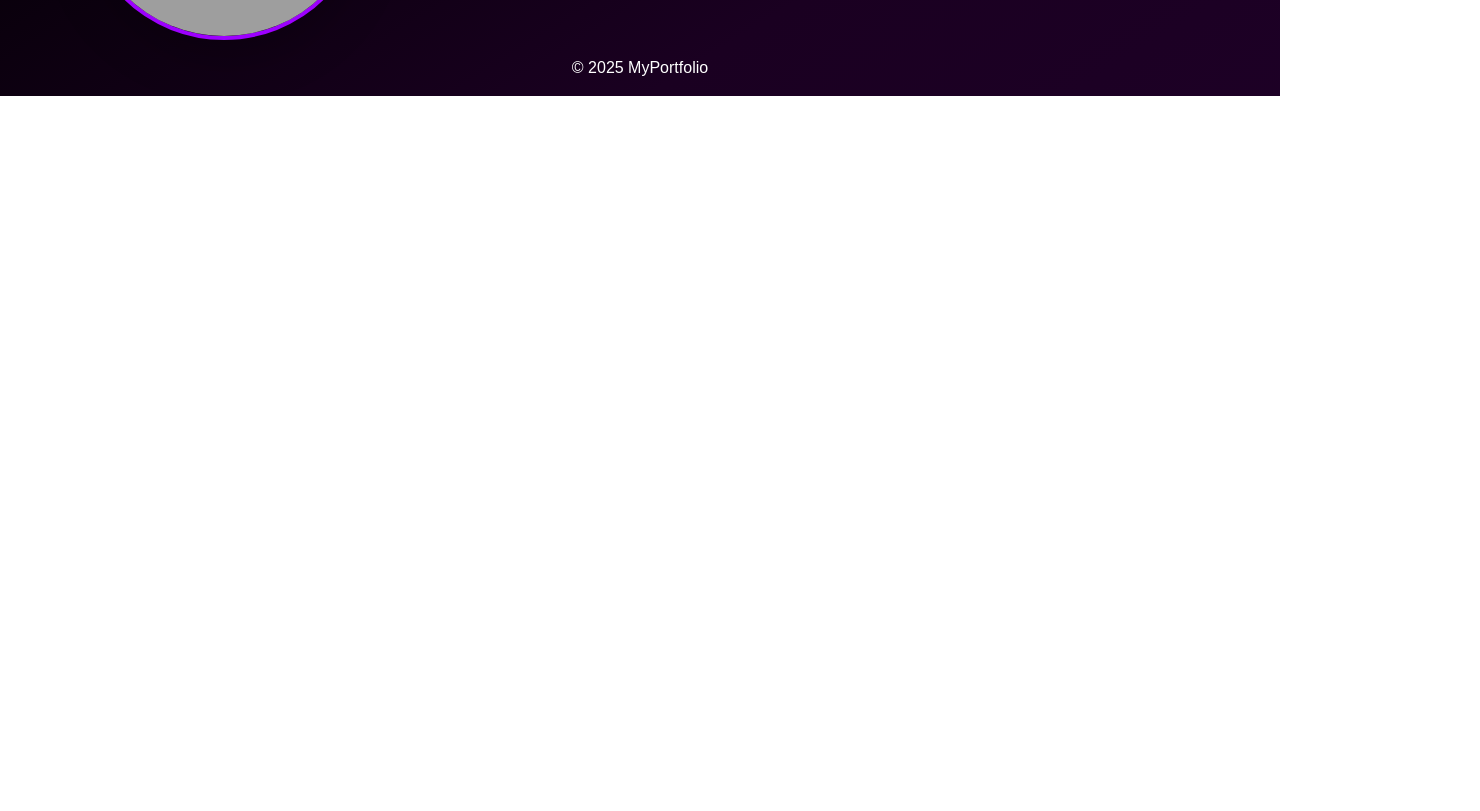
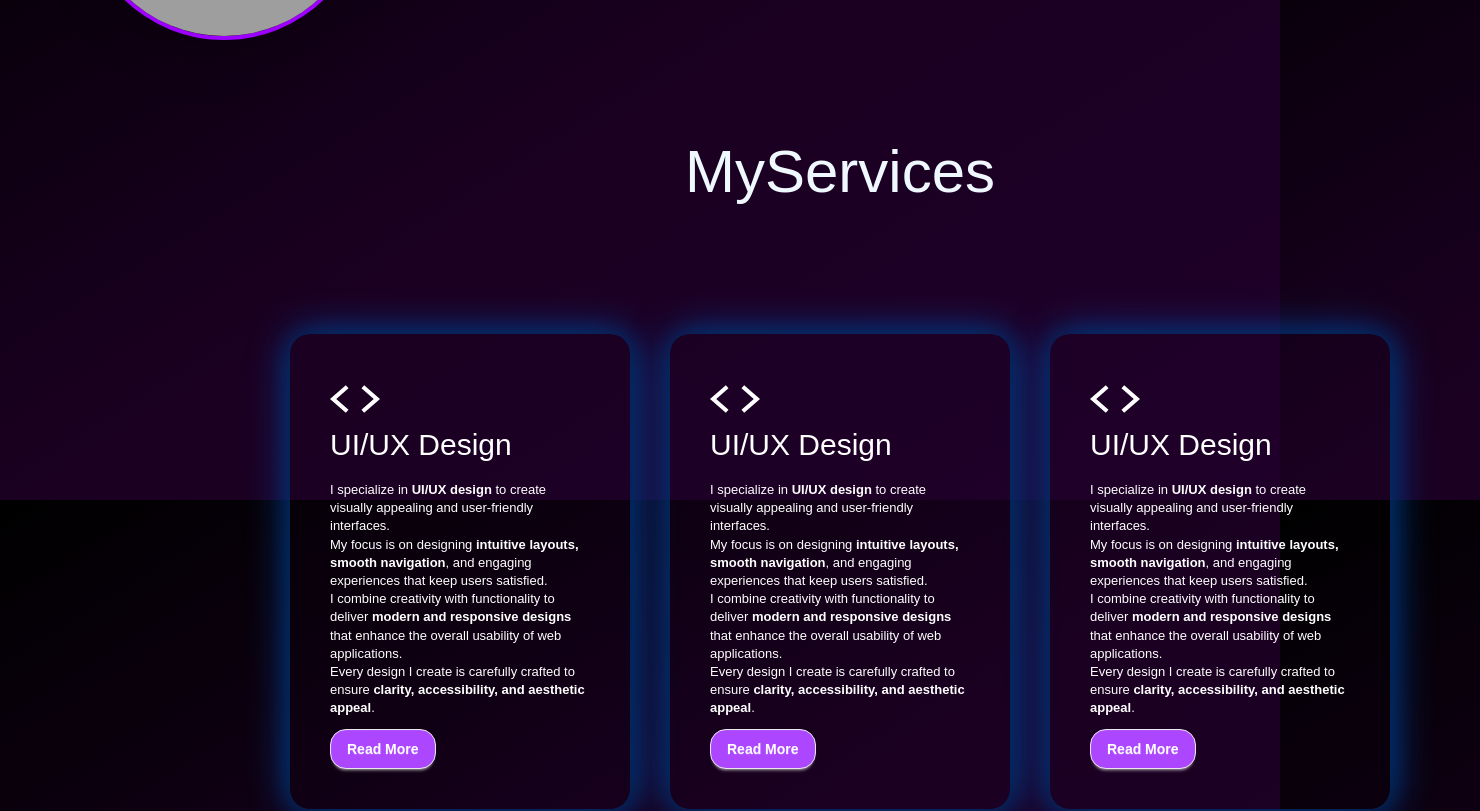
Before and after one commit to sabbirtanvir13/My-Protfolio, a React (Vite) app: page / in a window 1280 px wide. Shown: the part 1100-1911 px from the top of the page, 1480 px wide, since content can reach past the window. Before the commit the page ends 1196 px from the top, so only its background shows below. Built offline with nearby package versions, Linux system fonts and the light colour scheme; grey boxes are pictures that could not be loaded.

Commit message:
All most done

```diff
--- a/src/App.css
+++ b/src/App.css
@@ -43,3 +43,46 @@ margin-left: 55px;
   background:aqua
 
 }
+
+
+.container{
+  padding: 90px;
+}
+
+.service{
+  color: aliceblue;
+  font-size: 20px;
+  line-height: 1.4;
+  margin-bottom: 4rem;
+}
+.service-list{
+display: grid;
+grid-template-columns: repeat(auto-fit,minmax(259px,1fr));
+grid-gap: 40px;
+margin-top: 50px;
+}
+.sub-title{
+  text-align: center;
+  font-size: 60px;
+  padding-bottom: 70px;
+}
+.service-list div{
+  background:transparent ;
+  padding: 40px;
+  font-size: 13px;
+  font-weight: 13px;
+  border-right: 10px;
+  border-radius: 20px;
+  transition: background 0.5s transform 0.5s;
+  box-shadow:1px 1px 20px #012250f7,
+  1px 1px 40px #0053b8f7
+}
+.service-list div i{
+  font-size: 50px;
+  margin-bottom: 20px;
+}
+.service-list div h2{
+ font-size: 30px;
+ font-weight: 500;
+ margin-bottom: 15px;
+}
--- a/src/pages/About.jsx
+++ b/src/pages/About.jsx
@@ -27,7 +27,7 @@ const About = () => {
         transition={{ delay: 0.6 }}
       >
         <img
-          src="https://media.licdn.com/dms/image/v2/D4E03AQENoYOGnVc9mQ/profile-displayphoto-crop_800_800/B4EZo_Av6rJgAI-/0/1761993753227?e=1764201600&v=beta&t=heBizilWHaEQWNf05xW1w3m9TJV3d4xi6qQxVWA1V0A" // এখানে নিজের photo দাও
+          src="https://media.licdn.com/dms/image/v2/D4E03AQENoYOGnVc9mQ/profile-displayphoto-crop_800_800/B4EZo_Av6rJgAI-/0/1761993753227?e=1764201600&v=beta&t=heBizilWHaEQWNf05xW1w3m9TJV3d4xi6qQxVWA1V0A"
           alt="Developer"
           style={{ borderColor: "#9D00FF" }}
           className="w-72 h-72 object-cover rounded-full shadow-2xl border-4 "
--- a/src/pages/Home.jsx
+++ b/src/pages/Home.jsx
@@ -1,12 +1,16 @@
 import React from 'react';
 import Banner from './Banner';
 import About from './About';
+import Service from './Service';
+import Skills from './Skills';
 
 const Home = () => {
     return (
         <div>
            <Banner></Banner>
            <About></About>
+            <Service></Service>
+            <Skills></Skills>
         </div>
     );
 };
--- /dev/null
+++ b/src/pages/Service.jsx
@@ -0,0 +1,47 @@
+import React from 'react';
+import { IoCodeSharp } from 'react-icons/io5';
+
+const Service = () => {
+    return (
+        <div>
+          <div className="service">
+            <div className="container ml-[200px]">
+               <hi className="sub-title flex justify-center items-center ">My   <span>  Services</span></hi>
+                <div className="service-list ">
+                   <div>
+                  <i className='text-white'><IoCodeSharp /></i>
+
+                     <h2 className='text-white'>UI/UX Design </h2>
+
+                    <p className='text-white space-y-4'>I specialize in <strong>UI/UX design</strong> to create visually appealing and user-friendly interfaces. <br />           My focus is on designing <strong>intuitive layouts, smooth navigation</strong>, and engaging experiences that keep users satisfied. <br /> I combine creativity with functionality to deliver <strong>modern and responsive designs</strong> that enhance the overall usability of web applications. <br /> Every design I create is carefully crafted to ensure <strong>clarity, accessibility, and aesthetic appeal</strong>. </p>
+
+                      <a href="" className='btn text-white bg-purple-500 hover:bg-purple-800 rounded-2xl mt-3'>Read More</a>
+
+
+
+                    </div>
+                    {/* 2 */}
+                      <div>
+                     <i className='text-white'><IoCodeSharp /></i>
+                     <h2 className='text-white'>UI/UX Design </h2>
+                    <p className='text-white space-y-4'>I specialize in <strong>UI/UX design</strong> to create visually appealing and user-friendly interfaces. <br />           My focus is on designing <strong>intuitive layouts, smooth navigation</strong>, and engaging experiences that keep users satisfied. <br /> I combine creativity with functionality to deliver <strong>modern and responsive designs</strong> that enhance the overall usability of web applications. <br /> Every design I create is carefully crafted to ensure <strong>clarity, accessibility, and aesthetic appeal</strong>. </p>
+                        <a href="" className='btn text-white bg-purple-500 hover:bg-purple-800 rounded-2xl mt-3'>Read More</a>
+
+                    </div>
+                    {/* 3 */}
+                      <div>
+                                       <i className='text-white'><IoCodeSharp /></i>
+
+                     <h2 className='text-white'>UI/UX Design </h2>
+                    <p className='text-white space-y-4'>I specialize in <strong>UI/UX design</strong> to create visually appealing and user-friendly interfaces. <br />           My focus is on designing <strong>intuitive layouts, smooth navigation</strong>, and engaging experiences that keep users satisfied. <br /> I combine creativity with functionality to deliver <strong>modern and responsive designs</strong> that enhance the overall usability of web applications. <br /> Every design I create is carefully crafted to ensure <strong>clarity, accessibility, and aesthetic appeal</strong>. </p>
+                          <a href="" className='btn text-white bg-purple-500 hover:bg-purple-800 rounded-2xl mt-3'>Read More</a>
+
+                    </div>
+                </div>
+            </div>
+            </div>
+        </div>
+    );
+};
+
+export default Service;
--- /dev/null
+++ b/src/pages/Skills.jsx
@@ -0,0 +1,15 @@
+import React from 'react';
+
+const Skills = () => {
+    return (
+        <div>
+           <div className='container1'>
+
+                 <hi className="heading1 text-white flex justify-center items-center ">My    <span>  Skills</span></hi>
+
+            </div>
+        </div>
+    );
+};
+
+export default Skills;
```
